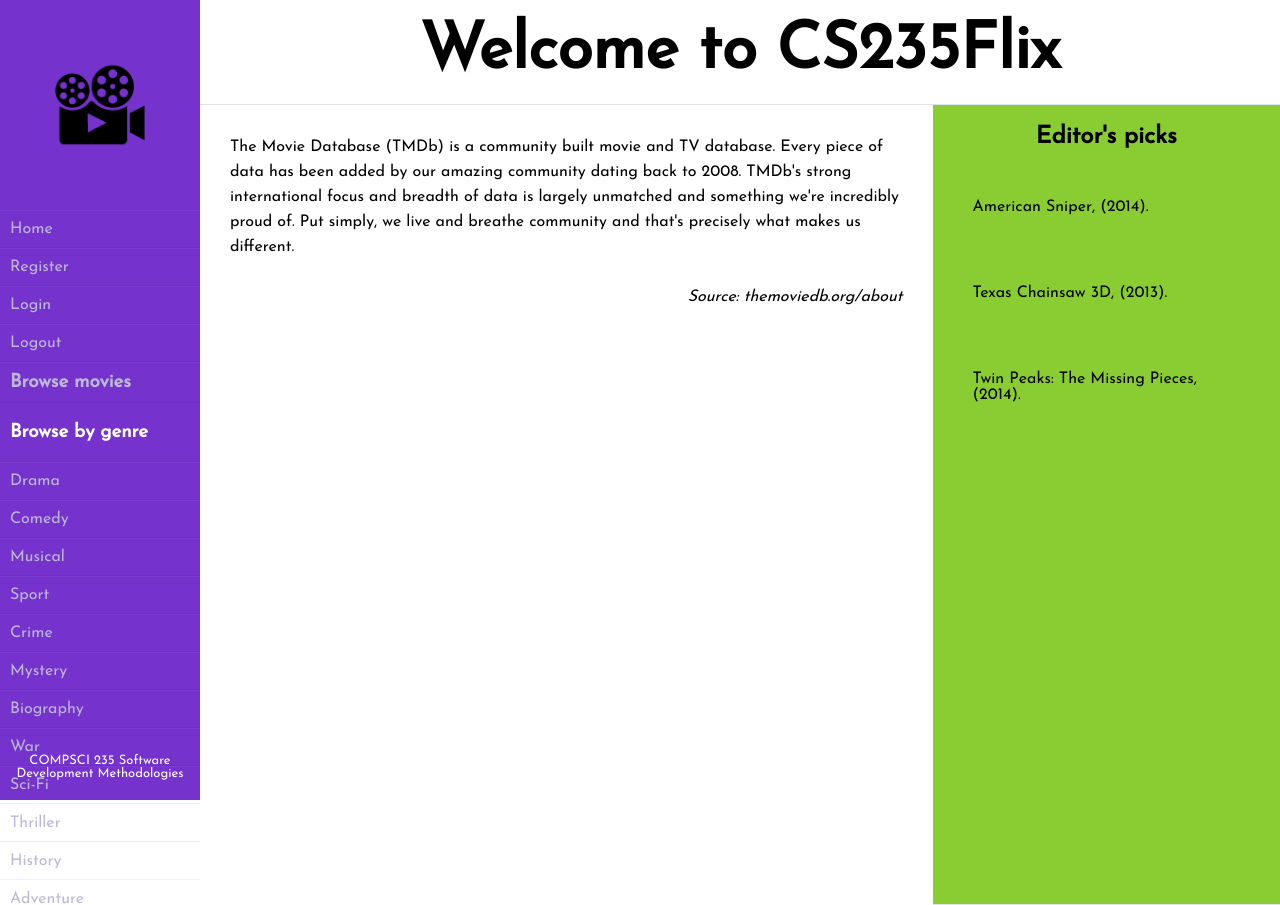
After one commit to NeoXB/CS235Flix, a Flask app: page / in a window 1280 px wide. The commit adds this page. Run offline with Flask 2, Linux system fonts and the light colour scheme.

Commit message:
Updated on 02/10/20

```diff
--- a/movie_app/movies/movies.py
+++ b/movie_app/movies/movies.py
@@ -50,7 +50,7 @@ def movies_by_rank():
         prev_movie_url = url_for('movies_bp.movies_by_rank', rank=movie_rank, cursor=cursor - movies_per_page)
         first_movie_url = url_for('movies_bp.movies_by_rank', rank=movie_rank)
 
-    if cursor + movies_per_page < len(movie_rank):
+    if cursor + movies_per_page < len(movie_ranks):
         # There are further movies, so generate URLs for the 'next' and 'last' navigation buttons.
         next_movie_url = url_for('movies_bp.movies_by_rank', rank=movie_rank, cursor=cursor + movies_per_page)
         last_cursor = movies_per_page * int(len(movie_ranks) / movies_per_page)
--- /dev/null
+++ b/movie_app/templates/footer.html
@@ -0,0 +1,3 @@
+<footer id="footer">
+  <p>COMPSCI 235 Software Development Methodologies</p>
+</footer>
--- /dev/null
+++ b/movie_app/templates/header.html
@@ -0,0 +1,3 @@
+<header id="header">
+  Welcome to CS235Flix
+</header>
--- a/movie_app/templates/home/home.html
+++ b/movie_app/templates/home/home.html
@@ -1,46 +1,14 @@
 {% extends 'layout.html' %} {% block content %}
 <main id="main">
   <p>
-    The COVID‑19 pandemic, also known as the coronavirus pandemic, is an ongoing
-    global pandemic of coronavirus disease 2019 (COVID‑19), caused by severe
-    acute respiratory syndrome coronavirus 2 (SARS‑CoV‑2). The outbreak was
-    first identified in Wuhan, China, in December 2019. The World Health
-    Organization declared the outbreak a Public Health Emergency of
-    International Concern on 30 January 2020 and a pandemic on 11 March. As of
-    23 July 2020, more than 15.2 million cases of COVID‑19 have been reported in
-    more than 188 countries and territories, resulting in more than 623,000
-    deaths; more than 8.64 million people have recovered.
+    The Movie Database (TMDb) is a community built movie and TV database.
+    Every piece of data has been added by our amazing community dating back to 2008.
+    TMDb's strong international focus and breadth of data is largely unmatched and something we're incredibly proud of.
+    Put simply, we live and breathe community and that's precisely what makes us different.
   </p>
-  <br />
-  <p>
-    The virus is primarily spread between people during close contact, most
-    often via small droplets produced by coughing, sneezing, and talking. The
-    droplets usually fall to the ground or onto surfaces rather than travelling
-    through air over long distances. Transmission may also occur through smaller
-    droplets that are able to stay suspended in the air for longer periods of
-    time. Less commonly, people may become infected by touching a contaminated
-    surface and then touching their face. It is most contagious during the first
-    three days after the onset of symptoms, although spread is possible before
-    symptoms appear, and from people who do not show symptoms.
-  </p>
-  <br />
-
-  <p>
-    The pandemic has caused global social and economic disruption,including the
-    largest global recession since the Great Depression and global famines
-    affecting 265 million people. It has led to the postponement or cancellation
-    of sporting, religious, political, and cultural events, widespread supply
-    shortages exacerbated by panic buying, and decreased emissions of pollutants
-    and greenhouse gases. Schools, universities, and colleges have been closed
-    either on a nationwide or local basis in 172 countries, affecting
-    approximately 98.5 percent of the world's student population. Misinformation
-    about the virus has circulated through social media and mass media. There
-    have been incidents of xenophobia and discrimination against Chinese people
-    and against those perceived as being Chinese or as being from areas with
-    high infection rates.
-  </p>
+  <br>
   <p style="text-align: right; font-style: italic;">
-    Wikipedia
+    Source: themoviedb.org/about
   </p>
 </main>
 {% endblock %}
--- /dev/null
+++ b/movie_app/templates/layout.html
@@ -0,0 +1,47 @@
+<!DOCTYPE html>
+
+<html lang="en">
+  <head>
+    <meta http-equiv="Content-Type" content="text/html; charset=utf-8" />
+    <title>CS235Flix</title>
+
+    <link
+      rel="stylesheet"
+      href="{{ url_for('static', filename='css/main.css') }}"
+    />
+
+	<link
+      rel="bookmark"
+	  type="image/x-icon"
+      href="movie-icon.ico"
+    />
+
+	<link
+      rel="icon"
+      href="movie-icon.ico"
+    />
+  </head>
+
+  <link rel="stylesheet" href="https://fonts.googleapis.com/icon?family=Material+Icons">
+
+  <body>
+    <div id="body">
+      <!-- Include navigation partial. -->
+      {% include 'navigation.html' %}
+
+      <div id="content-2">
+        <!-- Include header partial. -->
+        {% include 'header.html' %}
+
+        <div id="container">
+          <!-- Main content block to be supplied by page. -->
+          {% block content %} {% endblock %}
+
+          <!-- Include sidebar partial. -->
+          {% include 'sidebar.html' %}
+        </div>
+
+      </div>
+    </div>
+  </body>
+</html>
--- a/movie_app/templates/movies/movies.html
+++ b/movie_app/templates/movies/movies.html
@@ -36,9 +36,6 @@
 
     {% for movie in movies %}
     <article id="movie">
-        <a href="{{movie.hyperlink}}" target="_blank">
-            <img src={{movie.image_hyperlink}} alt="movie image">
-        </a>
         <h2>{{movie.title}}</h2>
         <p>{{movie.release_year}}</p>
         <p>{{movie.description}}</p>
--- /dev/null
+++ b/movie_app/templates/navigation.html
@@ -0,0 +1,31 @@
+<nav id="nav">
+  <img id="logo" src="{{ url_for('static', filename='movie-logo.png') }}" />
+
+  <h2 id="nav-header">
+    {% if 'username' in session %} Hello, {{ session['username'] }} {%
+    endif %}
+  </h2>
+  <a class="btn-nav" href="{{ url_for('home_bp.home') }}">Home</a>
+  <a class="btn-nav" href="{{ url_for('authentication_bp.register') }}">Register</a>
+  <a class="btn-nav" href="{{ url_for('authentication_bp.login') }}">Login</a>
+  <a class="btn-nav" href="{{ url_for('authentication_bp.logout') }}">Logout</a>
+
+  <div>
+    <h3>
+      <a class="btn-nav" href="{{ url_for('movies_bp.movies_by_rank') }}">
+        Browse movies
+      </a>
+    </h3>
+  </div>
+
+  <div>
+    <h3 id="sub-nav-header">Browse by genre</h3>
+    {% for key in genre_urls %}
+      <a class="btn-nav" href="{{ genre_urls[key] }}">{{ key }}</a>
+    {% endfor %}
+  </div>
+
+  <div id="nav-footer">
+    COMPSCI 235 Software Development Methodologies
+  </div>
+</nav>
--- /dev/null
+++ b/movie_app/templates/sidebar.html
@@ -0,0 +1,14 @@
+<aside id="sidebar">
+
+    <header>
+        <h1>Editor's picks</h1>
+    </header>
+
+    {% for movie in featured_movies %}
+        <div id="movie-container">
+            <div id="movie-description">
+                <p>{{ movie.title }}, ({{ movie.release_year }}).</p>
+            </div>
+        </div>
+    {% endfor %}
+</aside>
```
Also changed, not shown: movie_app/templates/movies/review_on_movie.html (+0 -7 lines), movie_app/static/covid-19.png (deleted), movie_app/static/favicon.ico (deleted), movie_app/static/movie-icon.ico (added), movie_app/static/movie-logo.png (added).
